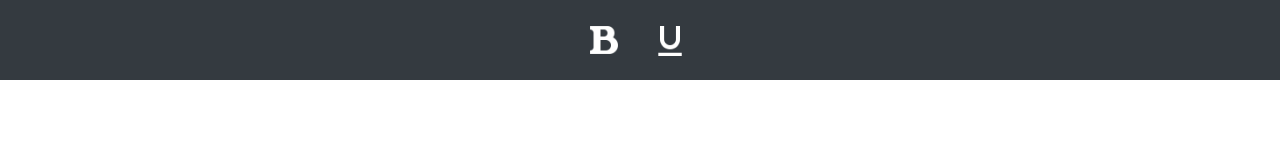
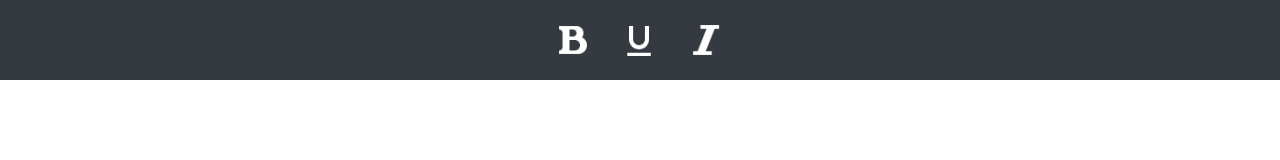
Before and after one commit to NaweedAhamed/Assignment01, a plain HTML site: page index.html in a window 1280 px wide. Drawn offline with nearby package versions, Linux system fonts and the light colour scheme.

Commit message:
Feature Italic Added

```diff
--- a/app.js
+++ b/app.js
@@ -5,3 +5,7 @@ function bold(){
 function underline(){
     document.execCommand('underline',true,null)
 }
+
+function Italic(){
+    document.execCommand('italic',true,null)
+}
--- a/index.html
+++ b/index.html
@@ -22,6 +22,9 @@
                 <button class="underline" onclick="underline()" >
                     <img src="resources/underline.png" width="40">
                 </button>
+                <button class="Italic" onclick="Italic()" >
+                    <img src="resources/Italic.png" width="30">
+                </button>
 
         </div>
     </div>
```
